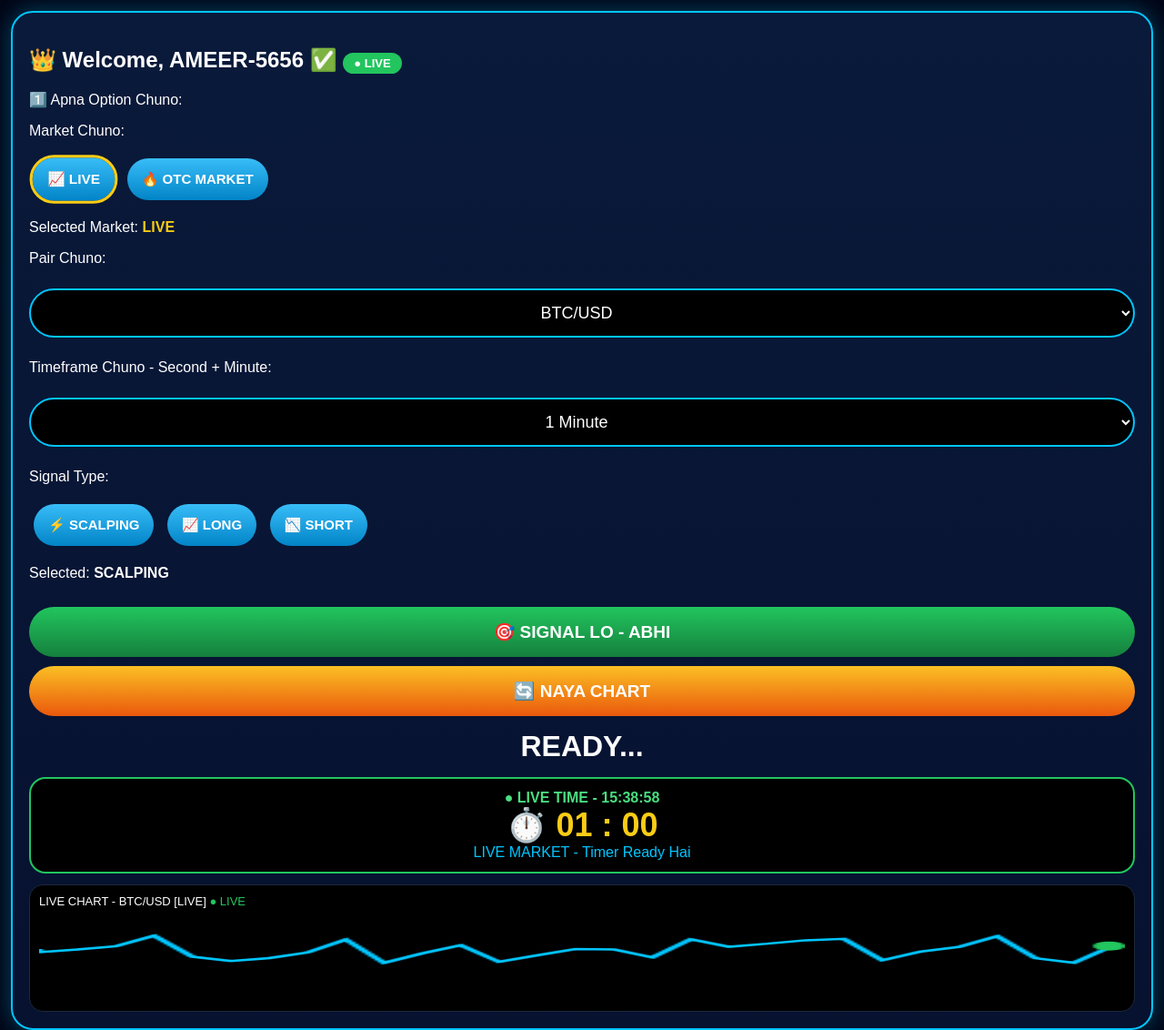
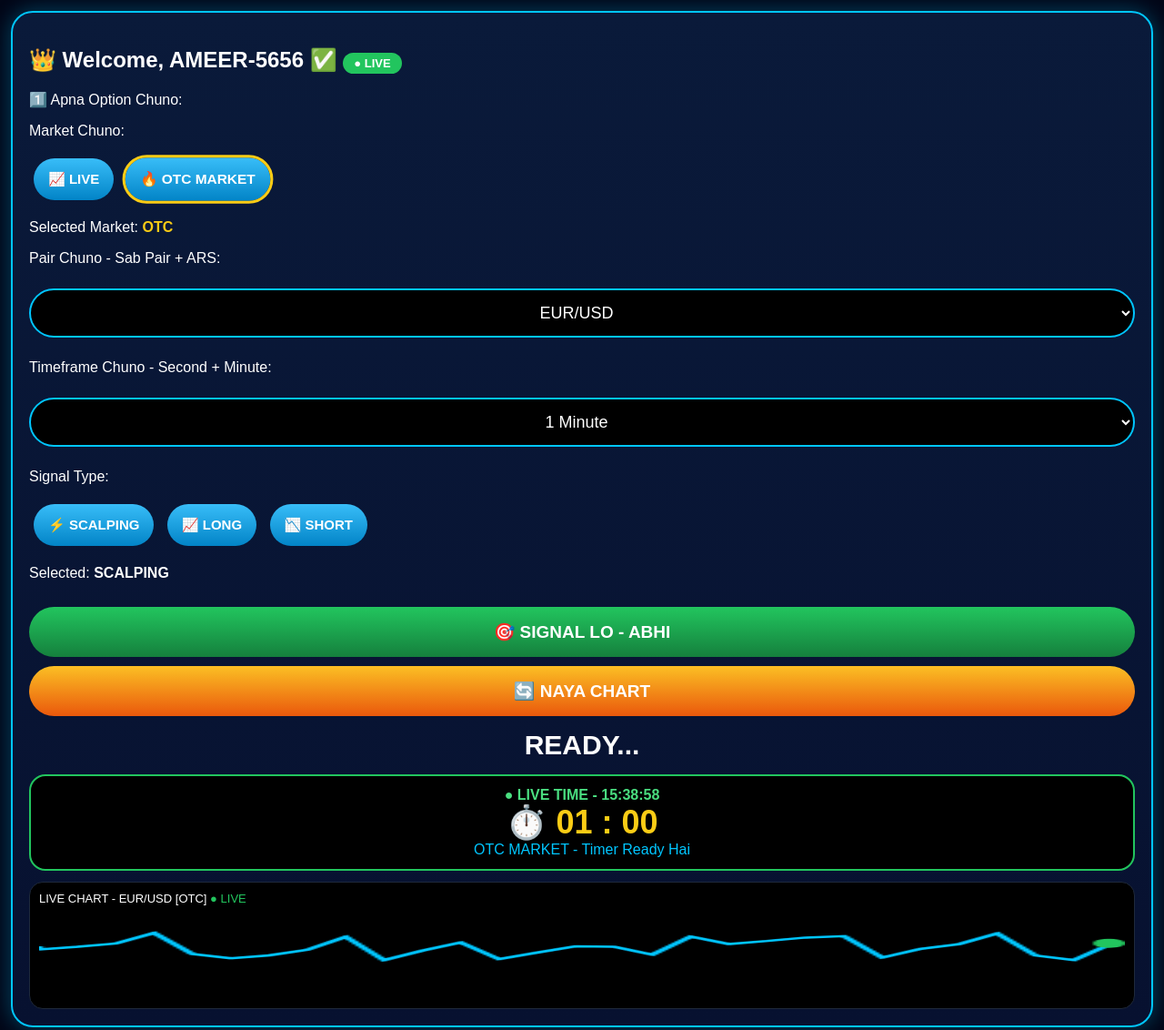
Before and after one commit to khansaaab170000-hue/khansaaab170000-hue.github.io, a plain HTML site: page index.html in a window 1280 px wide. Shown: the top 1132 px of the page at 91% size. Drawn offline with Linux system fonts and the light colour scheme.

Commit message:
Refactor market options and signal display
Updated signal font size, market timer text, and selected market display. Added new options for currency pairs and updated the chart pair display.

```diff
--- a/index.html
+++ b/index.html
@@ -13,10 +13,9 @@ body{background:#020617;color:#fff;font-family:sans-serif;padding:12px;margin:0}
 .green{background:linear-gradient(180deg,#22c55e,#15803d);width:100%;padding:16px;font-size:19px;margin-top:12px;border:none;border-radius:30px;color:#fff;font-weight:900}
 .orange{background:linear-gradient(180deg,#fbbf24,#ea580c);width:100%;padding:16px;font-size:19px;margin-top:10px;border:none;border-radius:30px;color:#fff;font-weight:900}
 select{width:100%;padding:14px;border-radius:30px;background:#000;color:#fff;border:2px solid #00c6ff;font-size:18px;text-align:center;margin:8px 0}
-.signal{font-size:32px;font-weight:900;margin:15px;text-align:center}
+.signal{font-size:30px;font-weight:900;margin:15px;text-align:center}
 .live-box{background:#000;border:2px solid #22c55e;border-radius:18px;padding:12px;margin-top:10px;text-align:center}
 .timer{font-size:36px;color:#facc15;font-weight:900}
-.liveTime{font-size:18px;color:#4ade80;font-weight:bold}
 .chart{background:#000;border-radius:15px;padding:10px;margin-top:12px;height:140px;border:1px solid #1e293b}
 canvas{width:100%;height:90px}
 .live-badge{background:#22c55e;color:#fff;padding:4px 12px;border-radius:20px;font-size:13px;font-weight:bold}
@@ -27,12 +26,25 @@ canvas{width:100%;height:90px}
 <h2>👑 Welcome, AMEER-5656 ✅ <span class="live-badge">● LIVE</span></h2>
 <p>1️⃣ Apna Option Chuno:</p>
 <p>Market Chuno:</p>
-<button class="btn blue active" id="btnLIVE" onclick="setMarket('LIVE')">📈 LIVE</button>
-<button class="btn blue" id="btnOTC" onclick="setMarket('OTC')">🔥 OTC MARKET</button>
-<p>Selected Market: <b id="mkt" style="color:#facc15">LIVE</b></p>
+<button class="btn blue" id="btnLIVE" onclick="setMarket('LIVE')">📈 LIVE</button>
+<button class="btn blue active" id="btnOTC" onclick="setMarket('OTC')">🔥 OTC MARKET</button>
+<p>Selected Market: <b id="mkt" style="color:#facc15">OTC</b></p>
 
-<p>Pair Chuno:</p>
-<select id="pair"><option>BTC/USD</option><option>EUR/USD</option><option>GBP/USD</option><option>USD/JPY</option><option>EUR/GBP</option></select>
+<p>Pair Chuno - Sab Pair + ARS:</p>
+<select id="pair">
+<optgroup label="🔥 FOREX - LIVE">
+<option>EUR/USD</option><option>GBP/USD</option><option>USD/JPY</option><option>AUD/USD</option><option>USD/CAD</option><option>NZD/USD</option><option>EUR/GBP</option><option>EUR/JPY</option><option>GBP/JPY</option><option>USD/CHF</option><option>EUR/AUD</option><option>GBP/AUD</option><option>USD/INR</option><option>EUR/CAD</option><option>AUD/JPY</option>
+</optgroup>
+<optgroup label="🇦🇷 ARS - ARGENTINA">
+<option>USD/ARS</option><option>EUR/ARS</option><option>GBP/ARS</option><option>AUD/ARS</option><option>JPY/ARS</option><option>BTC/ARS</option><option>ETH/ARS</option><option>USD/ARS (OTC)</option><option>EUR/ARS (OTC)</option><option>GBP/ARS (OTC)</option>
+</optgroup>
+<optgroup label="₿ CRYPTO">
+<option>BTC/USD</option><option>ETH/USD</option><option>LTC/USD</option><option>BNB/USD</option><option>SOL/USD</option><option>XRP/USD</option><option>DOGE/USD</option><option>ADA/USD</option><option>TRX/USD</option><option>MATIC/USD</option>
+</optgroup>
+<optgroup label="🔥 OTC MARKET - Sab Pair">
+<option>EUR/USD (OTC)</option><option>GBP/USD (OTC)</option><option>USD/JPY (OTC)</option><option>AUD/USD (OTC)</option><option>EUR/GBP (OTC)</option><option>USD/CAD (OTC)</option><option>NZD/USD (OTC)</option><option>EUR/JPY (OTC)</option><option>GBP/JPY (OTC)</option><option>BTC/USD (OTC)</option><option>ETH/USD (OTC)</option><option>USD/CHF (OTC)</option>
+</optgroup>
+</select>
 
 <p>Timeframe Chuno - Second + Minute:</p>
 <select id="timerSelect">
@@ -42,6 +54,7 @@ canvas{width:100%;height:90px}
 <option value="30">30 Second</option>
 <option value="60" selected>1 Minute</option>
 <option value="120">2 Minute</option>
+<option value="300">5 Minute</option>
 </select>
 
 <p>Signal Type:</p>
@@ -58,18 +71,17 @@ canvas{width:100%;height:90px}
 <div class="live-box">
 <div style="color:#4ade80;font-weight:bold">● LIVE TIME - <span id="liveTime">--:--:--</span></div>
 <div class="timer" id="timer">⏱️ 01 : 00</div>
-<div id="marketTimer" style="color:#00c6ff">LIVE MARKET - Timer Ready Hai</div>
+<div id="marketTimer" style="color:#00c6ff">OTC MARKET - Timer Ready Hai</div>
 </div>
 
 <div class="chart">
-<p style="margin:0;font-size:13px">LIVE CHART - <span id="chartPair">BTC/USD</span> [<span id="chartMkt">LIVE</span>] <span style="color:#22c55e">● LIVE</span></p>
+<p style="margin:0;font-size:13px">LIVE CHART - <span id="chartPair">EUR/USD</span> [<span id="chartMkt">OTC</span>] <span style="color:#22c55e">● LIVE</span></p>
 <canvas id="c"></canvas>
 </div>
-
 </div>
 
 <script>
-let type="SCALPING", market="LIVE";
+let type="SCALPING", market="OTC";
 let sec=60, interval;
 function setMarket(m){
   market=m;
@@ -93,7 +105,9 @@ function showTime(){
 function getSignal(){
   let s = ["🟢 LONG - UP LAGAO","🔴 SHORT - DOWN LAGAO"];
   let r = Math.floor(Math.random()*2);
-  document.getElementById("sig").innerHTML = s[r] + " | " + type + " | " + market;
+  let p = document.getElementById("pair").value;
+  document.getElementById("sig").innerHTML = s[r] + " | " + type + " | " + market + " | " + p;
+  document.getElementById("chartPair").innerHTML = p;
   clearInterval(interval);
   sec = parseInt(document.getElementById("timerSelect").value);
   showTime();
```
